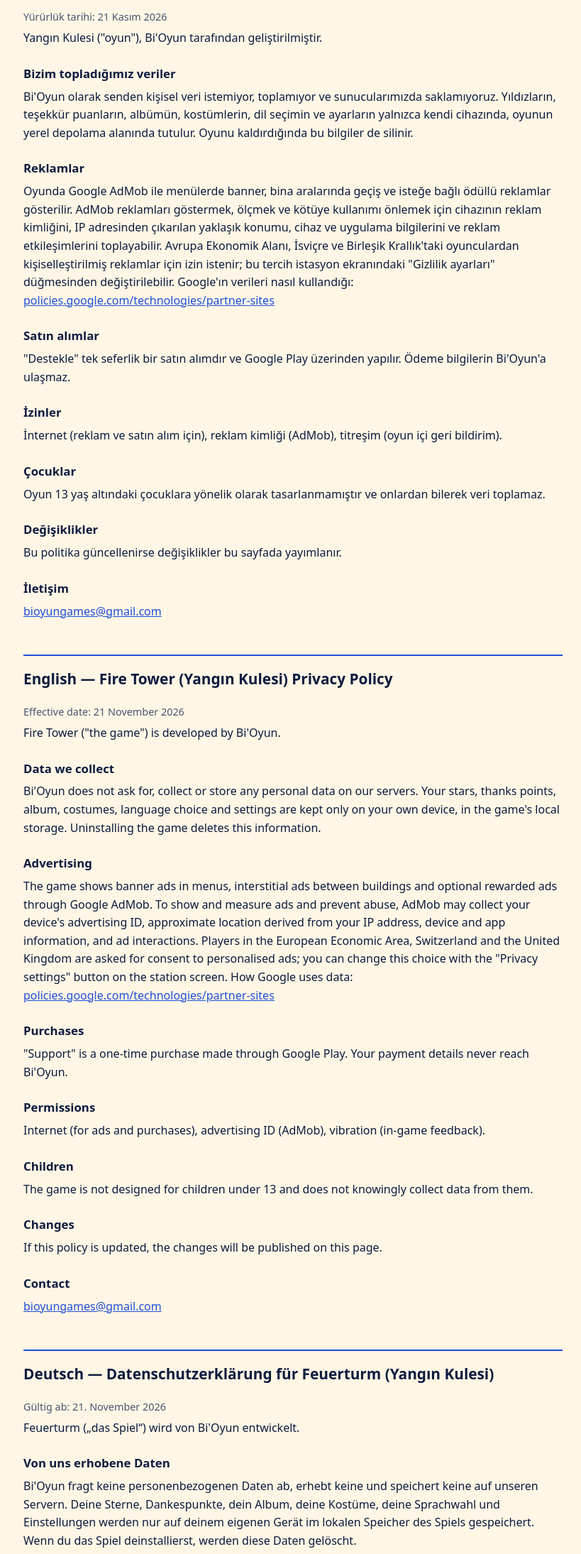
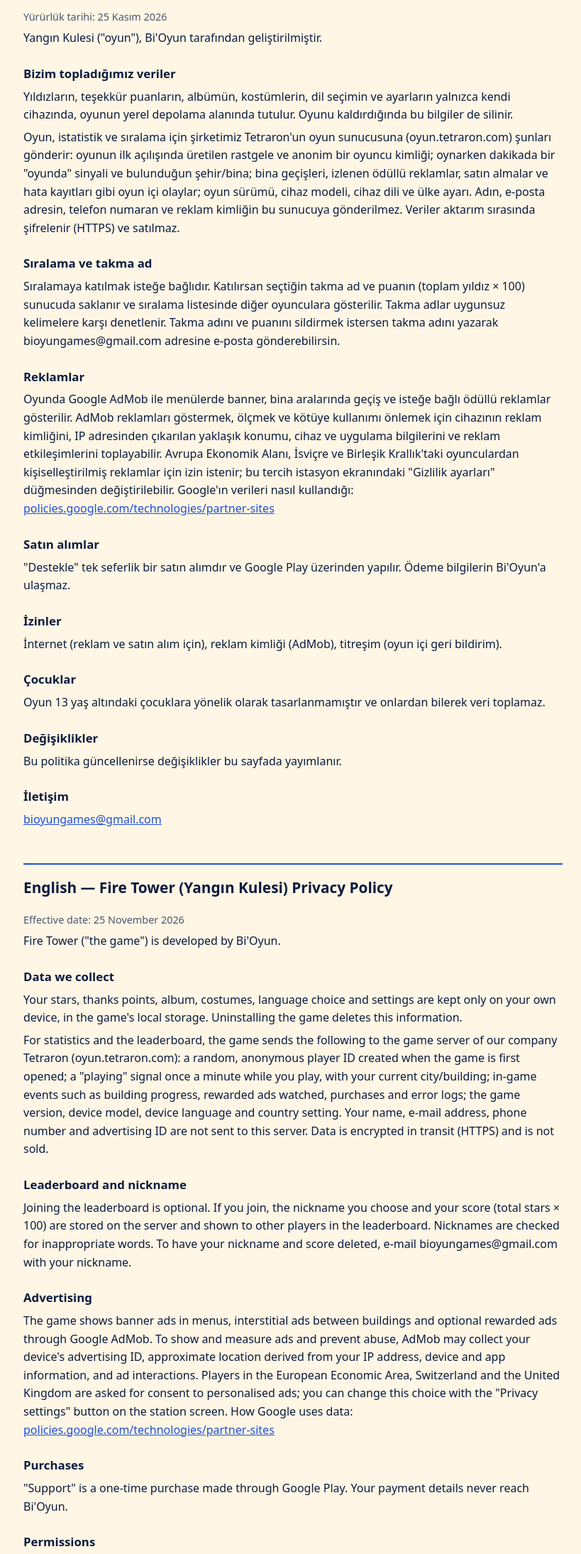
Before and after one commit to bioyun/bioyun.github.io, a plain HTML site: page yangin-kulesi.html in a window 1280 px wide. Shown: the part 240-2429 px from the top of the page at 71% size, without its empty margins (227-1046 px from the left). Drawn offline with Linux system fonts and the light colour scheme.

Commit message:
Yangın Kulesi gizlilik: Tetraron sunucusu ve sıralama (2.2.0)

```diff
--- a/yangin-kulesi.html
+++ b/yangin-kulesi.html
@@ -24,10 +24,13 @@
 
 <section id="tr" lang="tr">
 <h2>Türkçe</h2>
-<p class="meta">Yürürlük tarihi: 21 Kasım 2026</p>
+<p class="meta">Yürürlük tarihi: 25 Kasım 2026</p>
 <p>Yangın Kulesi ("oyun"), Bi'Oyun tarafından geliştirilmiştir.</p>
 <h3>Bizim topladığımız veriler</h3>
-<p>Bi'Oyun olarak senden kişisel veri istemiyor, toplamıyor ve sunucularımızda saklamıyoruz. Yıldızların, teşekkür puanların, albümün, kostümlerin, dil seçimin ve ayarların yalnızca kendi cihazında, oyunun yerel depolama alanında tutulur. Oyunu kaldırdığında bu bilgiler de silinir.</p>
+<p>Yıldızların, teşekkür puanların, albümün, kostümlerin, dil seçimin ve ayarların yalnızca kendi cihazında, oyunun yerel depolama alanında tutulur. Oyunu kaldırdığında bu bilgiler de silinir.</p>
+<p>Oyun, istatistik ve sıralama için şirketimiz Tetraron'un oyun sunucusuna (oyun.tetraron.com) şunları gönderir: oyunun ilk açılışında üretilen rastgele ve anonim bir oyuncu kimliği; oynarken dakikada bir "oyunda" sinyali ve bulunduğun şehir/bina; bina geçişleri, izlenen ödüllü reklamlar, satın almalar ve hata kayıtları gibi oyun içi olaylar; oyun sürümü, cihaz modeli, cihaz dili ve ülke ayarı. Adın, e-posta adresin, telefon numaran ve reklam kimliğin bu sunucuya gönderilmez. Veriler aktarım sırasında şifrelenir (HTTPS) ve satılmaz.</p>
+<h3>Sıralama ve takma ad</h3>
+<p>Sıralamaya katılmak isteğe bağlıdır. Katılırsan seçtiğin takma ad ve puanın (toplam yıldız × 100) sunucuda saklanır ve sıralama listesinde diğer oyunculara gösterilir. Takma adlar uygunsuz kelimelere karşı denetlenir. Takma adını ve puanını sildirmek istersen takma adını yazarak bioyungames@gmail.com adresine e-posta gönderebilirsin.</p>
 <h3>Reklamlar</h3>
 <p>Oyunda Google AdMob ile menülerde banner, bina aralarında geçiş ve isteğe bağlı ödüllü reklamlar gösterilir. AdMob reklamları göstermek, ölçmek ve kötüye kullanımı önlemek için cihazının reklam kimliğini, IP adresinden çıkarılan yaklaşık konumu, cihaz ve uygulama bilgilerini ve reklam etkileşimlerini toplayabilir. Avrupa Ekonomik Alanı, İsviçre ve Birleşik Krallık'taki oyunculardan kişiselleştirilmiş reklamlar için izin istenir; bu tercih istasyon ekranındaki "Gizlilik ayarları" düğmesinden değiştirilebilir. Google'ın verileri nasıl kullandığı: <a href="https://policies.google.com/technologies/partner-sites">policies.google.com/technologies/partner-sites</a></p>
 <h3>Satın alımlar</h3>
@@ -44,10 +47,13 @@
 
 <section id="en" lang="en">
 <h2>English — Fire Tower (Yangın Kulesi) Privacy Policy</h2>
-<p class="meta">Effective date: 21 November 2026</p>
+<p class="meta">Effective date: 25 November 2026</p>
 <p>Fire Tower ("the game") is developed by Bi'Oyun.</p>
 <h3>Data we collect</h3>
-<p>Bi'Oyun does not ask for, collect or store any personal data on our servers. Your stars, thanks points, album, costumes, language choice and settings are kept only on your own device, in the game's local storage. Uninstalling the game deletes this information.</p>
+<p>Your stars, thanks points, album, costumes, language choice and settings are kept only on your own device, in the game's local storage. Uninstalling the game deletes this information.</p>
+<p>For statistics and the leaderboard, the game sends the following to the game server of our company Tetraron (oyun.tetraron.com): a random, anonymous player ID created when the game is first opened; a "playing" signal once a minute while you play, with your current city/building; in-game events such as building progress, rewarded ads watched, purchases and error logs; the game version, device model, device language and country setting. Your name, e-mail address, phone number and advertising ID are not sent to this server. Data is encrypted in transit (HTTPS) and is not sold.</p>
+<h3>Leaderboard and nickname</h3>
+<p>Joining the leaderboard is optional. If you join, the nickname you choose and your score (total stars × 100) are stored on the server and shown to other players in the leaderboard. Nicknames are checked for inappropriate words. To have your nickname and score deleted, e-mail bioyungames@gmail.com with your nickname.</p>
 <h3>Advertising</h3>
 <p>The game shows banner ads in menus, interstitial ads between buildings and optional rewarded ads through Google AdMob. To show and measure ads and prevent abuse, AdMob may collect your device's advertising ID, approximate location derived from your IP address, device and app information, and ad interactions. Players in the European Economic Area, Switzerland and the United Kingdom are asked for consent to personalised ads; you can change this choice with the "Privacy settings" button on the station screen. How Google uses data: <a href="https://policies.google.com/technologies/partner-sites">policies.google.com/technologies/partner-sites</a></p>
 <h3>Purchases</h3>
@@ -64,10 +70,13 @@
 
 <section id="de" lang="de">
 <h2>Deutsch — Datenschutzerklärung für Feuerturm (Yangın Kulesi)</h2>
-<p class="meta">Gültig ab: 21. November 2026</p>
+<p class="meta">Gültig ab: 25. November 2026</p>
 <p>Feuerturm („das Spiel“) wird von Bi'Oyun entwickelt.</p>
 <h3>Von uns erhobene Daten</h3>
-<p>Bi'Oyun fragt keine personenbezogenen Daten ab, erhebt keine und speichert keine auf unseren Servern. Deine Sterne, Dankespunkte, dein Album, deine Kostüme, deine Sprachwahl und Einstellungen werden nur auf deinem eigenen Gerät im lokalen Speicher des Spiels gespeichert. Wenn du das Spiel deinstallierst, werden diese Daten gelöscht.</p>
+<p>Deine Sterne, Dankespunkte, dein Album, deine Kostüme, deine Sprachwahl und Einstellungen werden nur auf deinem eigenen Gerät im lokalen Speicher des Spiels gespeichert. Wenn du das Spiel deinstallierst, werden diese Daten gelöscht.</p>
+<p>Für Statistiken und die Rangliste sendet das Spiel Folgendes an den Spieleserver unseres Unternehmens Tetraron (oyun.tetraron.com): eine zufällige, anonyme Spieler-ID, die beim ersten Start erzeugt wird; während des Spielens einmal pro Minute ein „Spielt“-Signal mit der aktuellen Stadt bzw. dem aktuellen Gebäude; Spielereignisse wie Gebäudefortschritt, angesehene Belohnungswerbung, Käufe und Fehlerprotokolle; Spielversion, Gerätemodell, Gerätesprache und Ländereinstellung. Dein Name, deine E-Mail-Adresse, deine Telefonnummer und deine Werbe-ID werden nicht an diesen Server gesendet. Die Daten werden bei der Übertragung verschlüsselt (HTTPS) und nicht verkauft.</p>
+<h3>Rangliste und Spitzname</h3>
+<p>Die Teilnahme an der Rangliste ist freiwillig. Wenn du teilnimmst, werden dein gewählter Spitzname und deine Punkte (Sterne insgesamt × 100) auf dem Server gespeichert und anderen Spielern in der Rangliste angezeigt. Spitznamen werden auf unangemessene Wörter geprüft. Wenn du Spitzname und Punkte löschen lassen möchtest, schreibe mit deinem Spitznamen an bioyungames@gmail.com.</p>
 <h3>Werbung</h3>
 <p>Das Spiel zeigt über Google AdMob Bannerwerbung in Menüs, Zwischenwerbung zwischen Gebäuden und freiwillige belohnte Werbung. Um Werbung anzuzeigen, zu messen und Missbrauch zu verhindern, kann AdMob die Werbe-ID deines Geräts, den aus der IP-Adresse abgeleiteten ungefähren Standort, Geräte- und App-Informationen sowie Interaktionen mit Werbung erheben. Spieler im Europäischen Wirtschaftsraum, in der Schweiz und im Vereinigten Königreich werden um Einwilligung in personalisierte Werbung gebeten; du kannst diese Wahl über die Schaltfläche „Datenschutz“ auf dem Wachen-Bildschirm ändern. Wie Google Daten verwendet: <a href="https://policies.google.com/technologies/partner-sites">policies.google.com/technologies/partner-sites</a></p>
 <h3>Käufe</h3>
```
